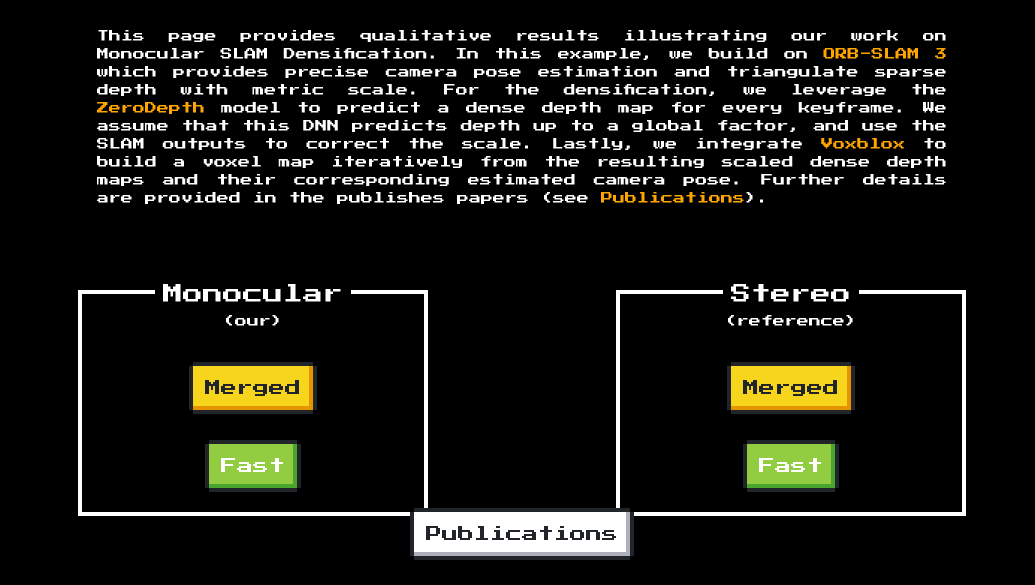
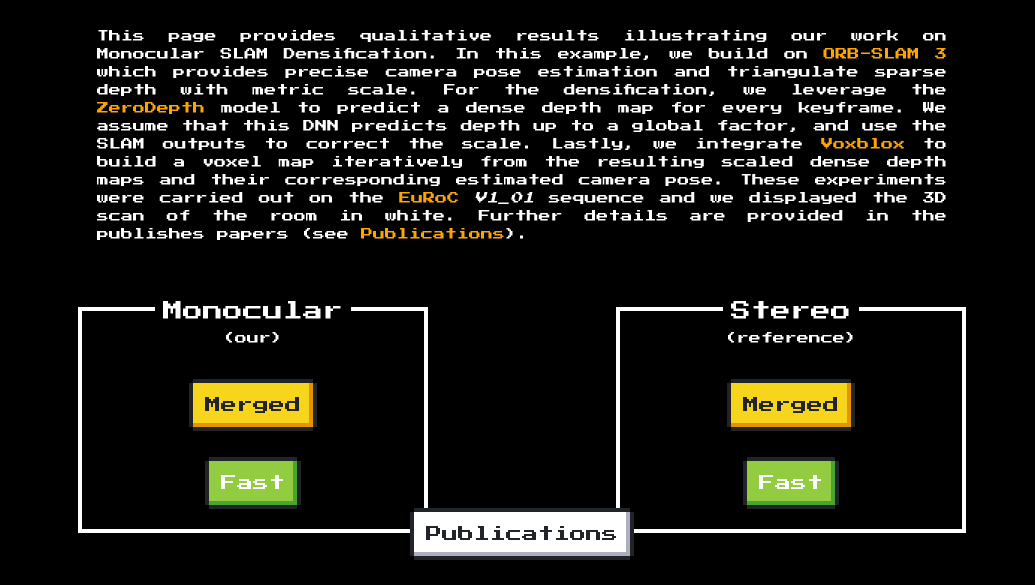
Before and after one commit to yhabib29/monocular_slam_densification, a plain HTML site: page docs/index.html in a window 1280 px wide. Shown: the part 215-800 px from the top of the page, without its empty margins (118-1153 px from the left). Drawn offline with nearby package versions, Linux system fonts and the light colour scheme; placeholder pictures from the web are drawn by us.

Commit message:
Updated description

```diff
--- a/docs/css/custom.css
+++ b/docs/css/custom.css
@@ -22,7 +22,7 @@ body, html {
 
 .main-title {
     margin-top: 3.5%;
-    margin-bottom: 5.0%;
+    margin-bottom: 3.5%;
 }
 
 .sub-page-title {
--- a/docs/index.html
+++ b/docs/index.html
@@ -26,6 +26,7 @@
                 For the densification, we leverage the <a class="pub-link" href="https://doi.org/10.1109/ICCV51070.2023.00847" target="_blank">ZeroDepth</a> model to predict a dense depth map for every keyframe.
                 We assume that this DNN predicts depth up to a global factor, and use the SLAM outputs to correct the scale.
                 Lastly, we integrate <a class="pub-link" href="https://doi.org/10.1109/IROS.2017.8202315" target="_blank">Voxblox</a> to build a voxel map iteratively from the resulting scaled dense depth maps and their corresponding estimated camera pose.
+                These experiments were carried out on the <a class="pub-link" href="https://doi.org/10.1177/0278364915620033" target="_blank">EuRoC</a> <i>V1_01</i> sequence and we displayed the 3D scan of the room in white.
                 Further details are provided in the publishes papers (see <a class="pub-link" href="publications.html">Publications</a>).
             </p>
         </div>
```
